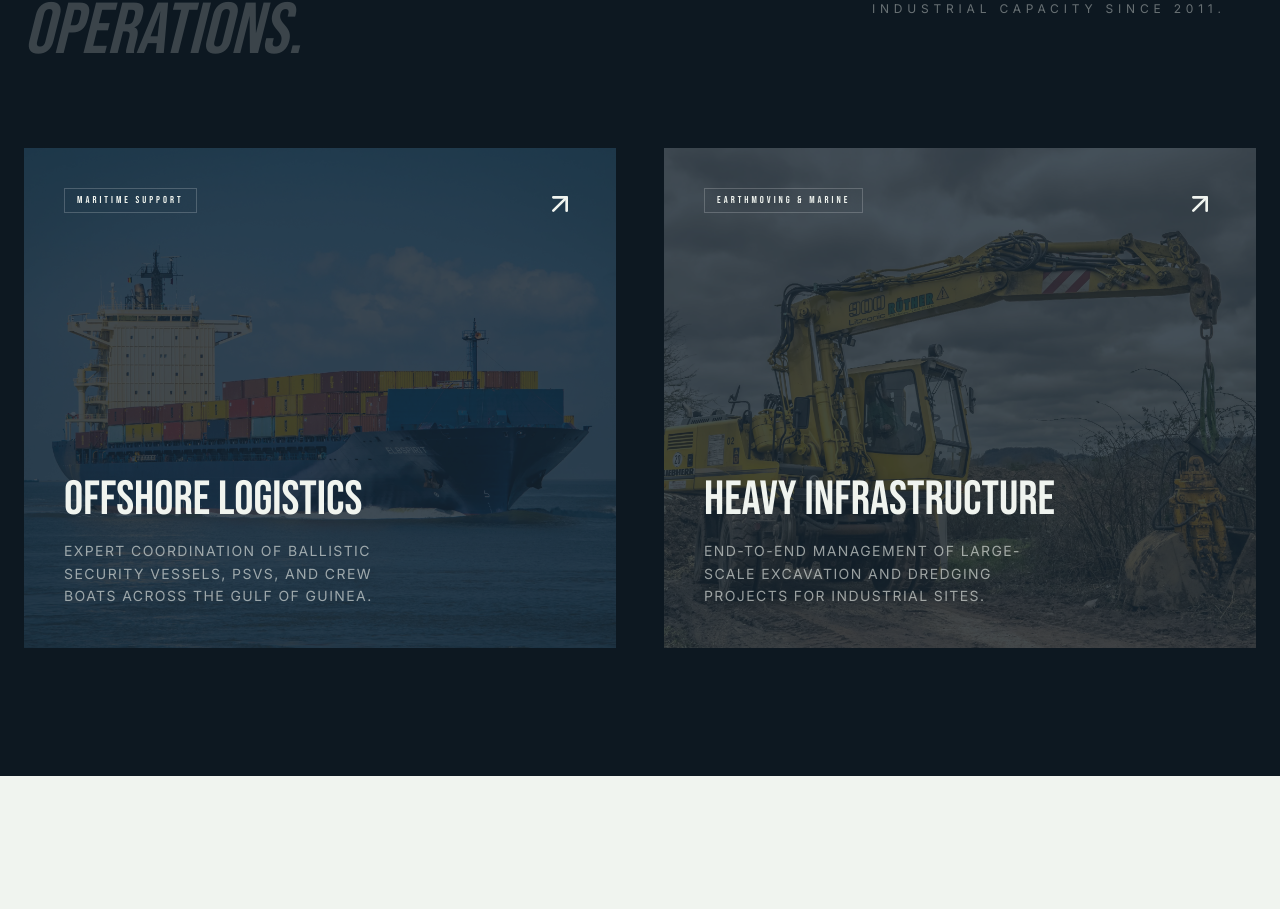
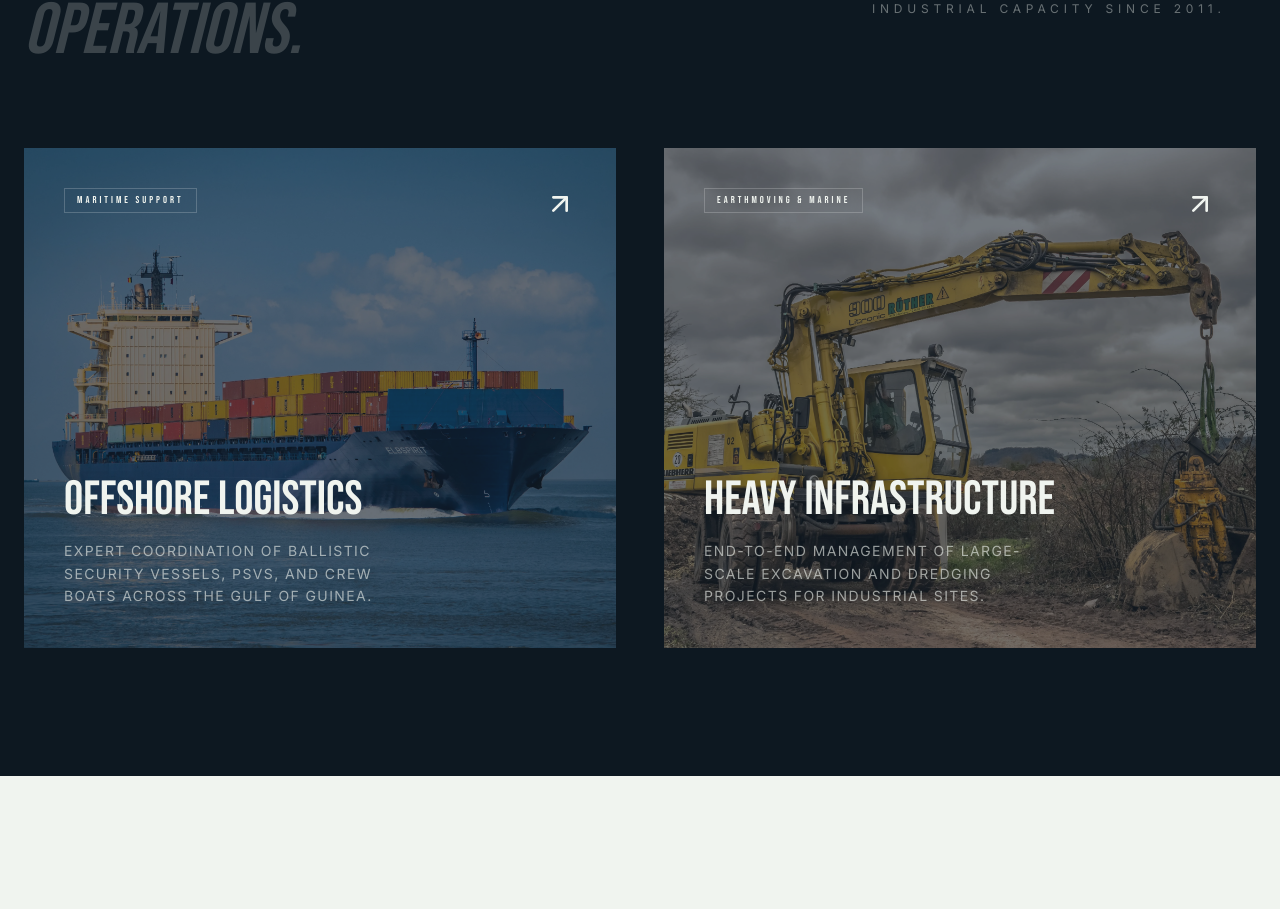
Before and after one commit to Williams-Opone/adaka-global-app, a Next.js app: page / in a window 1280 px wide. Shown: the part 1085-1994 px from the top of the page. Built offline with nearby package versions, Linux system fonts and the light colour scheme.

Commit message:
reduced the opacity in the op page

```diff
--- a/src/components/features/OperationalPreview.tsx
+++ b/src/components/features/OperationalPreview.tsx
@@ -44,7 +44,7 @@ export default function OperationalPreview() {
               className="group relative overflow-hidden bg-[#162633] p-8 md:p-10 flex flex-col justify-between h-[400px] sm:h-[450px] md:h-[500px]"
             >
               {/* Background Image: Higher base opacity on mobile since 'hover' is less frequent */}
-              <div className="absolute inset-0 z-0 opacity-30 lg:opacity-20 lg:group-hover:opacity-40 transition-opacity duration-700">
+              <div className="absolute inset-0 z-0 opacity-30 lg:opacity-40 lg:group-hover:opacity-40 transition-opacity duration-700">
                   <Image
                     src={item.image}
                     alt={item.title}
```
